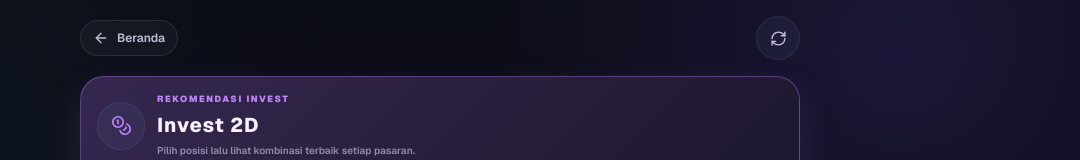
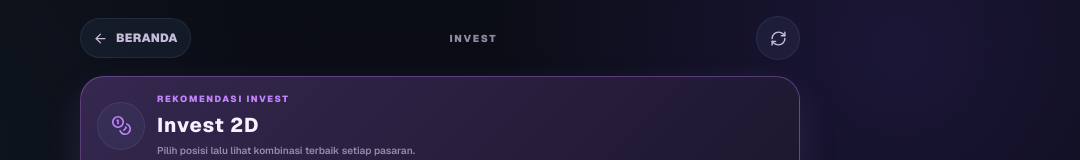
Before and after one commit to putuuwiryaa-lab/analisa-angka.next, a Next.js app: page /rekomendasi in a window 1280 px wide. Shown: the top 160 px of the page, without its empty margins (200-1280 px from the left). Built offline with nearby package versions, Linux system fonts and the light colour scheme; no server answers.

Commit message:
Use shared top bar on Invest page

```diff
--- a/app/rekomendasi/page.tsx
+++ b/app/rekomendasi/page.tsx
@@ -4,7 +4,6 @@ import { useMemo, useState } from "react";
 import { useRouter } from "next/navigation";
 import { keepPreviousData, useQuery } from "@tanstack/react-query";
 import {
-  ArrowLeft,
   Check,
   ClipboardCopy,
   Coins,
@@ -17,7 +16,7 @@ import {
   X,
   type LucideIcon,
 } from "lucide-react";
-import { Button } from "@/components/ui/Button";
+import { PageTopBar } from "@/components/layout/PageTopBar";
 import { Input } from "@/components/ui/Input";
 import { Skeleton } from "@/components/ui/Skeleton";
 
@@ -309,20 +308,13 @@ export default function RekomendasiPage() {
 
   return (
     <div data-mode="invest" className="animate-rise space-y-4 pb-5">
-      <div className="flex items-center justify-between gap-3">
-        <Button variant="ghost" size="sm" onClick={() => router.push("/")}>
-          <ArrowLeft size={16} /> Beranda
-        </Button>
-        <button
-          type="button"
-          onClick={() => void handleRefresh()}
-          disabled={isFetching}
-          className="pressable depth-3 flex h-11 w-11 items-center justify-center rounded-2xl border text-text-muted hover:border-border disabled:opacity-45"
-          aria-label="Perbarui Invest"
-        >
-          <RefreshCw size={17} className={isFetching ? "animate-spin" : ""} />
-        </button>
-      </div>
+      <PageTopBar
+        title="Invest"
+        onBack={() => router.push("/")}
+        onRefresh={() => void handleRefresh()}
+        refreshing={isFetching}
+        refreshLabel="Perbarui Invest"
+      />
 
       <section className="depth-accent animate-soft-pop rounded-3xl border p-4">
         <div className="flex items-center gap-3">
```
